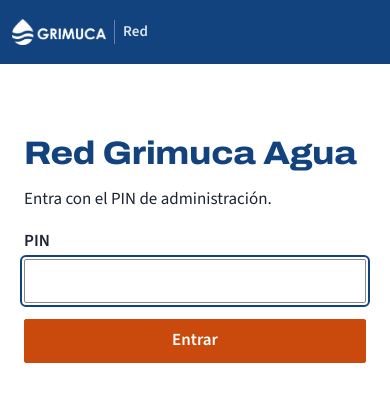
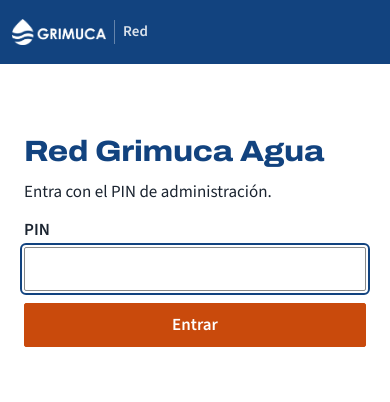
Before and after one commit to Leodaes/grimuca-agua, a React (Vite) app in the folder app/: page /red in a window 390 px wide. Shown: the top 402 px of the page. Built offline with nearby package versions, Linux system fonts and the light colour scheme.

Commit message:
Menos scroll vertical en el teléfono: espacios y títulos más compactos

```diff
--- a/app/src/components/grimuca/grimuca.css
+++ b/app/src/components/grimuca/grimuca.css
@@ -1473,3 +1473,24 @@ button.g-toast__accion {
     font-size: min(var(--t4), 2.75rem);
   }
 }
+
+/* ── Menos scroll vertical en el teléfono (pedido de Leonardo, 22 nov 2:27 p.m.) ──
+   Solo espacios y tamaños: no cambia textos, orden ni áreas táctiles de 44 px. */
+@media (max-width: 899px) {
+  .g-pila {
+    gap: var(--s3);
+  }
+  .g-pila--amplia {
+    gap: var(--s4);
+  }
+  .g-pantalla__contenido {
+    padding-top: var(--s4);
+  }
+  .g-h1 {
+    font-size: clamp(1.75rem, 1.2rem + 2.6vw, 2.5rem);
+    max-width: 18ch;
+  }
+  .g-h3 {
+    margin-block: 0;
+  }
+}
--- a/app/src/features/resultado/resultado.css
+++ b/app/src/features/resultado/resultado.css
@@ -296,3 +296,10 @@
     gap: var(--s5);
   }
 }
+
+/* Menos scroll en el teléfono: filas de casillas y bloques más juntos (22 nov 2:27 p.m.). */
+@media (max-width: 899px) {
+  .resultado-cuerpo {
+    gap: var(--s4);
+  }
+}
```
